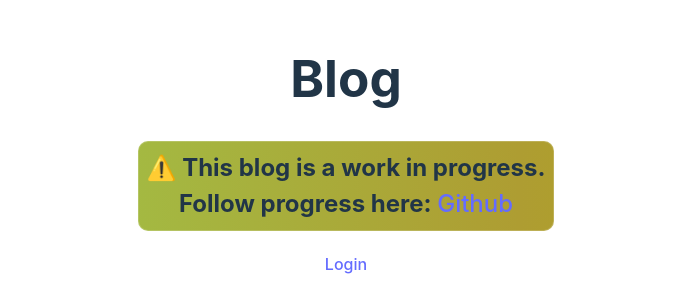
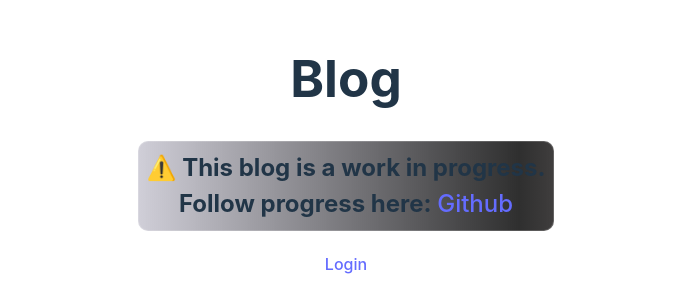
Before and after one commit to troskan/MyPortfolio, a React (Vite) app: page /blog in a window 1280 px wide. Shown: the part 140-421 px from the top of the page, without its empty margins (294-985 px from the left). Built offline with nearby package versions, Linux system fonts and the light colour scheme; no server answers.

Commit message:
changed colors for warning sign

```diff
--- a/src/css/Blog/blog.css
+++ b/src/css/Blog/blog.css
@@ -74,9 +74,9 @@
 .wip {
   background: linear-gradient(
     270deg,
-    rgb(178, 167, 12),
-    rgb(174, 157, 50),
-    rgb(163, 187, 67)
+    rgba(168, 49, 49, 0.174),
+    rgb(47, 47, 47),
+    rgba(44, 35, 100, 0.158)
   );
   background-size: 200% 200%;
   animation: gradient 3s ease infinite;
```
